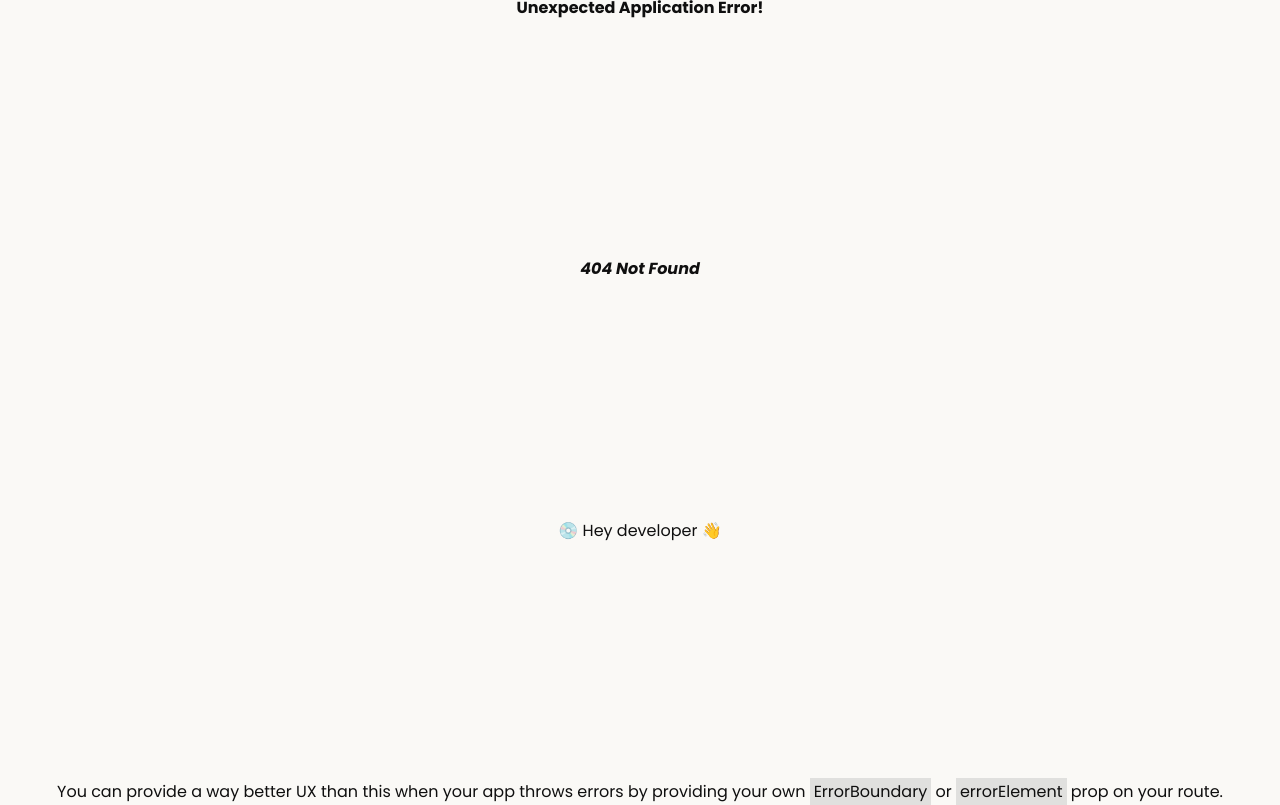
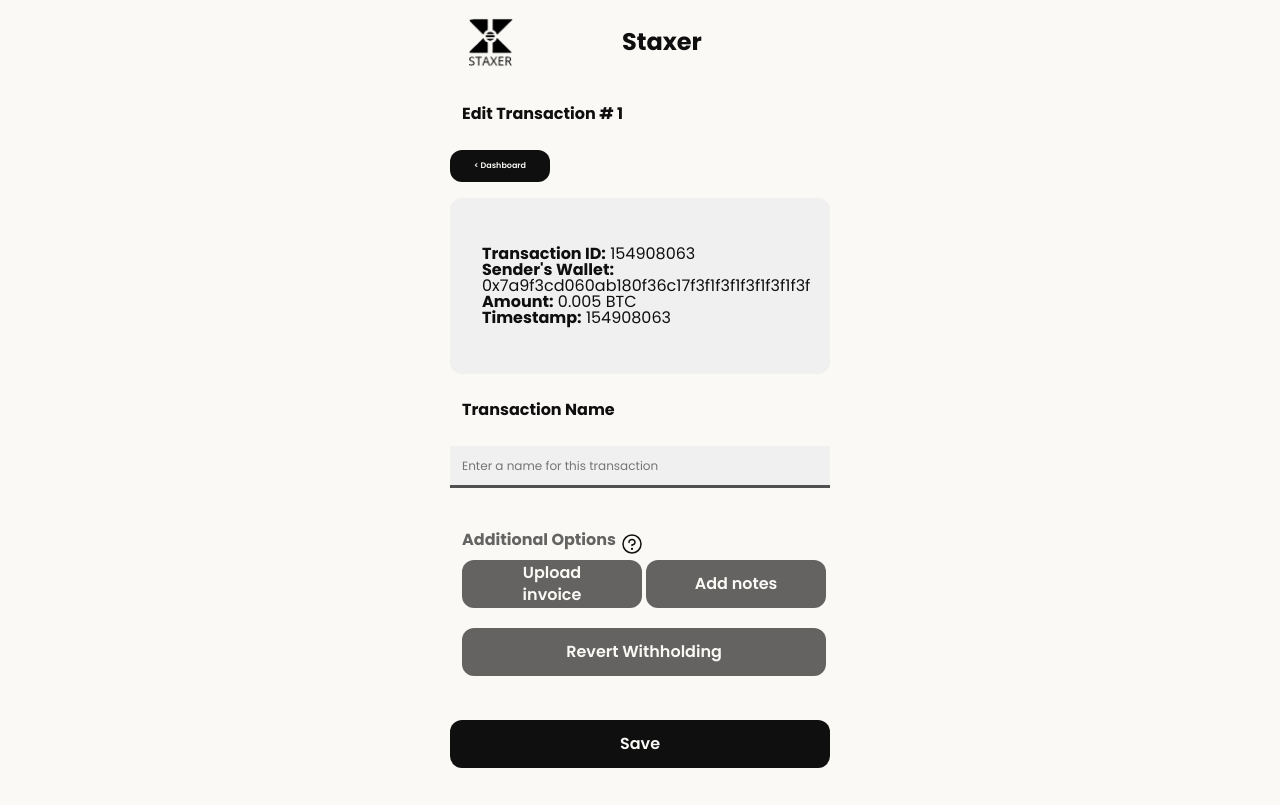
Before and after one commit to staxerlabs/frontend, a React (Vite) app: page /edit-transaction/1 in a window 1280 px wide. Before the commit this address had no page. Built offline with nearby package versions, Linux system fonts and the light colour scheme.

Commit message:
feat: edit transaction page

```diff
--- a/src/components/TransactionCard.tsx
+++ b/src/components/HistoryCard.tsx
@@ -1,6 +1,6 @@
 import React from "react";
 import '../styles/transaction-card.css'
-import { useNavigate } from "react-router-dom";
+import { useNavigate, Link } from "react-router-dom";
 
 interface Transaction {
     name: string;
@@ -23,6 +23,8 @@ const TransactionCard: React.FC<TransactionCardProps> = ({transaction}) => {
         <div className="transaction-card">
 
                 <h2># {transaction.name}</h2>
+                {/* <Link to={`/edit-transaction/${transaction.transaction_id}`}>Edit</Link> */}
+
                 <button
                         onClick={() => navigate(`/edit-transaction/${transaction.transaction_id}`)}
                         className="mini-button"
@@ -36,6 +38,7 @@ const TransactionCard: React.FC<TransactionCardProps> = ({transaction}) => {
                 <p><strong>Amount:</strong> {transaction.amount} BTC</p>
                 <p><strong>Timestamp:</strong> {transaction.timestamp}</p>
             </div>
+
             <h3>Main Account Allocation</h3>
             <div className="transaction-card-section">
                 <p><strong>Main Allocated:</strong> {transaction.main_allocated} BTC</p>
--- a/src/components/UnderDevTooltip.tsx
+++ b/src/components/UnderDevTooltip.tsx
@@ -11,7 +11,6 @@ const UnderDevelopmentTooltip: React.FC = () => {
 
   return (
     <OverlayTrigger
-      trigger="hover"
       placement="top"
       overlay={renderTooltip}
     >
--- a/src/index.css
+++ b/src/index.css
@@ -101,8 +101,8 @@ button {
 }
 
 .button-wide {
-    width: 90%;
-    margin: 1rem;
+    width: 100%;
+    margin: 1rem 0;
 }
 
 .mini-button {
@@ -117,7 +117,12 @@ button {
 
 }
 
+button:disabled {
+    background-color: rgba(0,0,0,0.6);
+}
+
 input[type=text] {
+    background-color: var(--grey);
     border: 0;
     border-bottom: 3px solid #505050;
     margin-bottom: 2rem;
--- a/src/pages/EditTransaction.tsx
+++ b/src/pages/EditTransaction.tsx
@@ -1,9 +1,53 @@
 import React from "react";
+import { useNavigate, useParams } from "react-router-dom";
+import Card from "../components/CardText";
+import data from "../utils/transaction.json";
+import UnderDevTooltip from "../components/UnderDevTooltip";
+import "../styles/edit-transaction.css";
 
 const EditTransaction: React.FC = () => {
+
+    // Get transaction id
+    const transaction_id = useParams<{transaction_id: string}>().transaction_id;
+    const transaction = data[0];
+    const navigate = useNavigate();
+
     return (
         <main>
-            <h1>Edit Transaction</h1>
+            <h1>Edit Transaction # {transaction_id}</h1>
+            <button
+                    onClick={() => navigate('/dashboard')}
+                    className="button-wide mini-button"
+                > &lt; Dashboard</button>
+
+            <Card text={
+                <div className="transaction-card-section">
+                <p><strong>Transaction ID:</strong> {transaction.transaction_id}</p>
+                <p><strong>Sender's Wallet:</strong> {transaction.senders_wallet}</p>
+                <p><strong>Amount:</strong> {transaction.amount} BTC</p>
+                <p><strong>Timestamp:</strong> {transaction.timestamp}</p>
+            </div>
+            }>
+            </Card>
+
+
+            <h2>Transaction Name</h2>
+            <input type="text" placeholder="Enter a name for this transaction" />
+
+            <section className="edit-additional-section">
+                <span className="edit-additional-title">
+                    <h2 className="disabled-text">Additional Options</h2>
+                    <UnderDevTooltip/>
+                </span>
+                <button disabled>Upload invoice</button>
+                <button disabled>Add notes</button>
+                <button disabled className="button-wide edit-additional-title">Revert Withholding</button>
+            </section>
+
+            <button
+                className="button-wide"
+                onClick={() => alert("Transaction saved!")}
+            >Save</button>
         </main>
     );
 }
--- a/src/pages/TransactionHistory.tsx
+++ b/src/pages/TransactionHistory.tsx
@@ -1,7 +1,7 @@
 import React from "react";
 import '../styles/transaction-history.css'
 import data from '../utils/transaction.json'
-import TransactionCard from '../components/TransactionCard'
+import TransactionCard from '../components/HistoryCard'
 import { useNavigate } from "react-router-dom";
 
 const TransactionHistory: React.FC = () => {
--- a/src/routes/router.tsx
+++ b/src/routes/router.tsx
@@ -55,7 +55,7 @@ const router = createBrowserRouter([
           element: <TransactionHistory/>
         },
         {
-          path: '/edit-transaction',
+          path: '/edit-transaction/:transaction_id',
           element: <EditTransaction/>
         }
       ]
--- /dev/null
+++ b/src/styles/edit-transaction.css
@@ -0,0 +1,12 @@
+.edit-additional-section {
+    display: grid;
+    grid-template-columns: auto auto;
+    grid-template-rows: auto auto auto;
+    gap: 0.25rem;
+}
+
+.edit-additional-title {
+    grid-column: 1 / 3;
+    display: flex;
+    gap: 0.25rem;
+}
```
